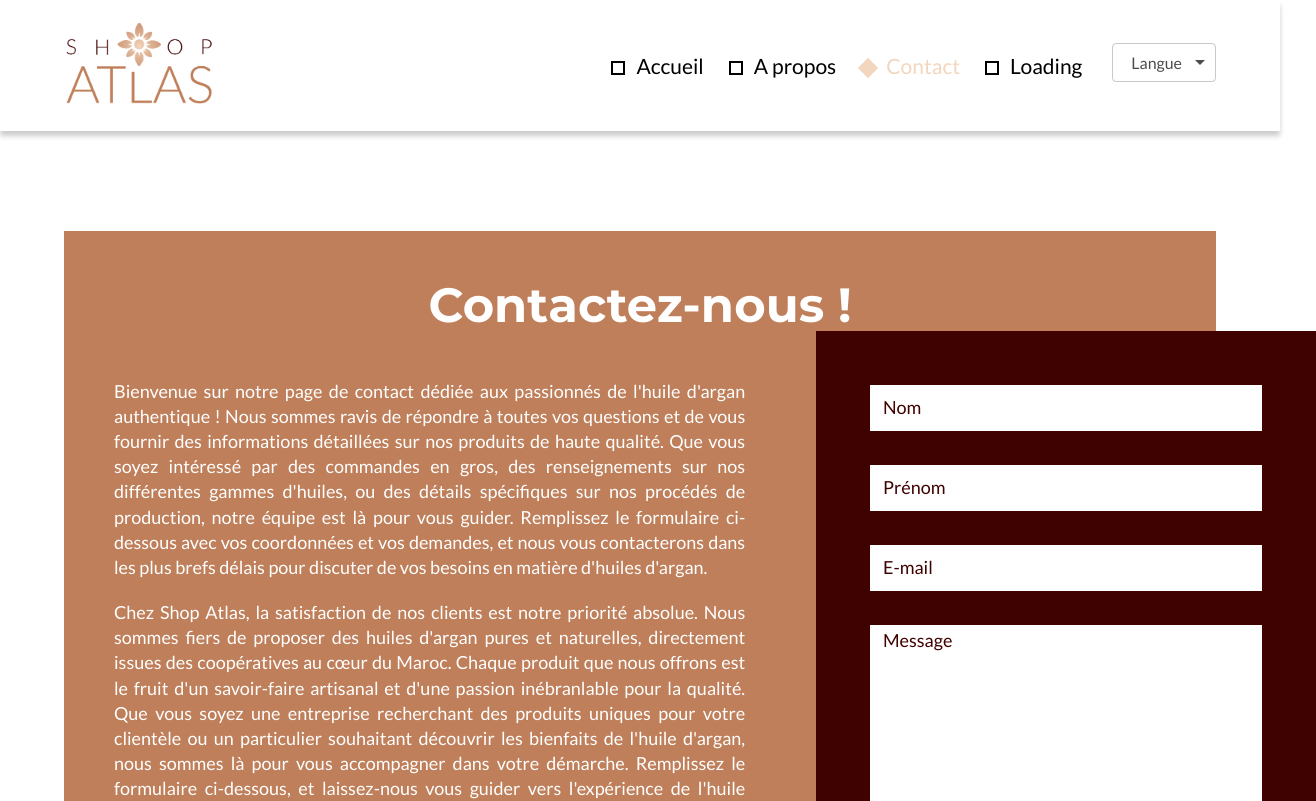
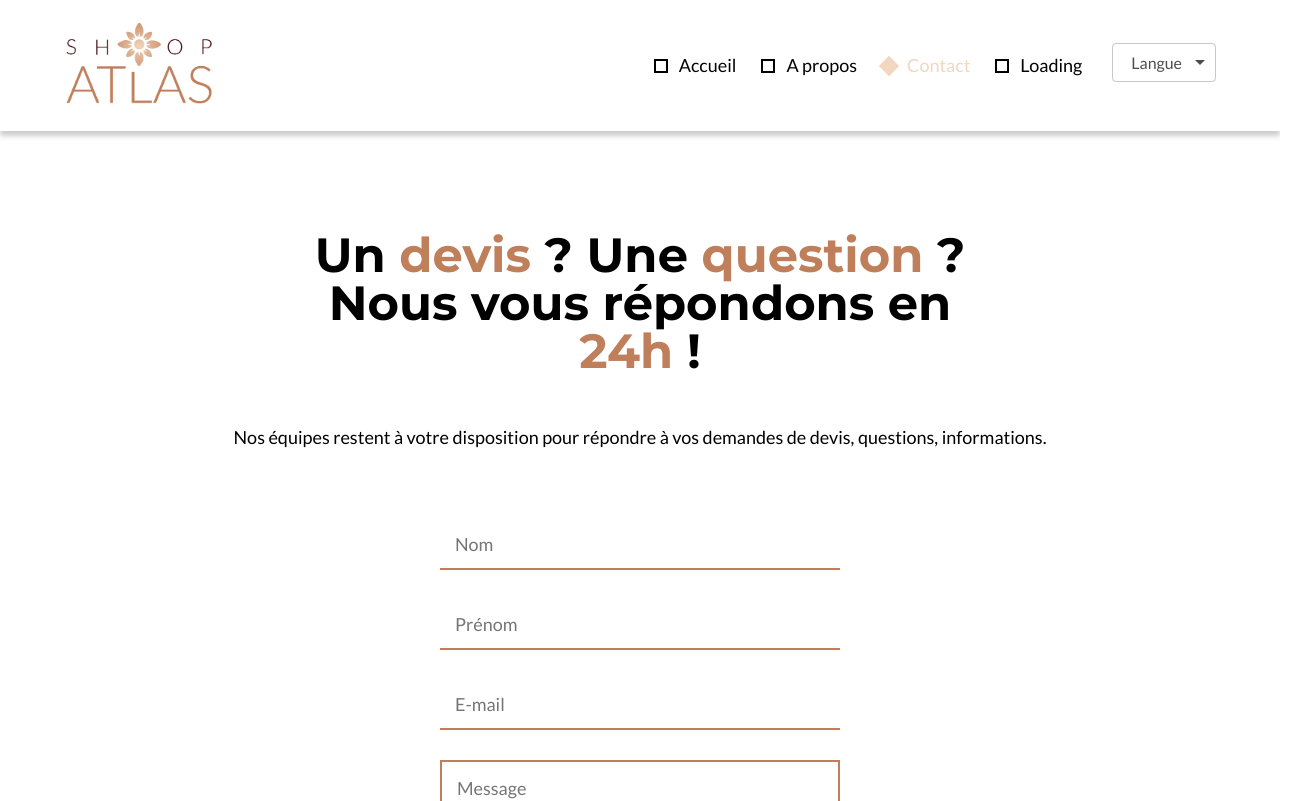
Before and after one commit to AnthonyCollette/kaido, a React (Create React App) app: page /contact in a window 1280 px wide. Shown: the top 801 px of the page, 1316 px wide, since content can reach past the window. Built offline with nearby package versions, Linux system fonts and the light colour scheme.

Commit message:
contact page

```diff
--- a/src/assets/scss/base/_typography.scss
+++ b/src/assets/scss/base/_typography.scss
@@ -56,3 +56,7 @@ p {
 footer {
     @include fontSize(16);
 }
+
+.text--brown {
+    color: $color-004;
+}
--- a/src/assets/scss/components/_form.scss
+++ b/src/assets/scss/components/_form.scss
@@ -1,6 +1,4 @@
 form {
-    background-color: $color-006;
-    border: 2px solid $color-006;
     padding: 50px;
     width: 500px;
     .form-group {
@@ -13,18 +11,31 @@ form {
     label {
         color: $color-006;
         position: absolute;
+        top: 10px;
         left: 5px;
-        background-color: $color-002;
         padding: 0 10px;
     }
     input {
-        border: 2px solid $color-006;
+        border: none;
+        border-bottom: 2px solid $color-004;
         height: 50px;
+        padding: 0 15px;
+        font-family: $primary-regular;
+        @include fontSize(18);
+        &:active, &:focus, &:focus-visible {
+            outline: none;
+        }
     }
     textarea {
-        border: 2px solid $color-006;
+        border: 2px solid $color-004;
         height: 300px;
         resize: none;
+        padding: 15px;
+        @include fontSize(18);
+        font-family: $primary-regular;
+        &:active, &:focus, &:focus-visible {
+            outline: none;
+        }
     }
     .btn {
         width: 100%;
--- a/src/assets/scss/layouts/_contact.scss
+++ b/src/assets/scss/layouts/_contact.scss
@@ -53,27 +53,23 @@
 }
 
 .contact-page {
-    padding: 100px 0 300px;
-    &--content {
-        max-width: 60%;
-    }
+    padding: 50px 0;
     .container {
-        color: $color-002;
+        color: $color-001;
         padding: 50px;
         position: relative;
-        background-color: $color-004;
+        display: flex;
+        flex-direction: column;
+        align-items: center;
     }
     h1 {
         @include fontSize(48);
         text-align: center;
         margin-bottom: 50px;
+        max-width: 62%;
+        font-family: $secondary-bold;
     }
     p {
         margin-bottom: 20px;
     }
-    form {
-        position: absolute;
-        right: -100px;
-        top: 100px;
-    }
 }
--- a/src/assets/scss/layouts/_nav.scss
+++ b/src/assets/scss/layouts/_nav.scss
@@ -2,7 +2,6 @@ nav {
     padding: 20px 0;
     box-shadow: 0 5px 5px rgba($color: $color-001, $alpha: 0.2);
     z-index: 999;
-    // position: fixed;
     width: 100%;
     background-color: $color-002;
 
@@ -34,7 +33,7 @@ nav {
         }
 
         a {
-            @include fontSize(21);
+            @include fontSize(18);
             color: $color-001;
             position: relative;
             transition: all 0.2s ease-in-out;
@@ -45,7 +44,7 @@ nav {
                 height: 10px;
                 border: 2px solid $color-001;
                 position: absolute;
-                top: 8px;
+                top: 5px;
                 left: -25px;
                 transition: all 0.2s ease-in-out;
             }
--- a/src/components/ContactPage.js
+++ b/src/components/ContactPage.js
@@ -5,15 +5,8 @@ const ContactPage = () => {
     return (
         <div className='contact-page'>
             <div className='container'>
-                <h1>Contactez-nous !</h1>
-                <div className='contact-page--content'>
-                    <p>
-                        Bienvenue sur notre page de contact dédiée aux passionnés de l'huile d'argan authentique ! Nous sommes ravis de répondre à toutes vos questions et de vous fournir des informations détaillées sur nos produits de haute qualité. Que vous soyez intéressé par des commandes en gros, des renseignements sur nos différentes gammes d'huiles, ou des détails spécifiques sur nos procédés de production, notre équipe est là pour vous guider. Remplissez le formulaire ci-dessous avec vos coordonnées et vos demandes, et nous vous contacterons dans les plus brefs délais pour discuter de vos besoins en matière d'huiles d'argan.
-                    </p>
-                    <p>
-                        Chez Shop Atlas, la satisfaction de nos clients est notre priorité absolue. Nous sommes fiers de proposer des huiles d'argan pures et naturelles, directement issues des coopératives au cœur du Maroc. Chaque produit que nous offrons est le fruit d'un savoir-faire artisanal et d'une passion inébranlable pour la qualité. Que vous soyez une entreprise recherchant des produits uniques pour votre clientèle ou un particulier souhaitant découvrir les bienfaits de l'huile d'argan, nous sommes là pour vous accompagner dans votre démarche. Remplissez le formulaire ci-dessous, et laissez-nous vous guider vers l'expérience de l'huile d'argan la plus authentique et raffinée.
-                    </p>
-                </div>
+                <h1>Un <span className='text--brown'>devis</span> ? Une <span className='text--brown'>question</span> ? Nous vous répondons en <span className='text--brown'>24h</span> !</h1>
+                <p>Nos équipes restent à votre disposition pour répondre à vos demandes de devis, questions, informations.</p>
                 <Form />
             </div>
         </div>
--- a/src/components/Form.js
+++ b/src/components/Form.js
@@ -1,23 +1,17 @@
-import React from 'react';
-
 const Form = () => {
     return (
         <form>
             <div className='form-group fg-input'>
-                <label for='lastname'>Nom</label>
-                <input type='text' name='lastname'></input>
+                <input type='text' name='lastname' placeholder="Nom"></input>
             </div>
             <div className='form-group fg-input'>
-                <label for='firstname'>Prénom</label>
-                <input type='text' name='firstname'></input>
+                <input type='text' name='firstname' placeholder="Prénom"></input>
             </div>
             <div className='form-group fg-input'>
-                <label for='email'>E-mail</label>
-                <input type='text' name='email'></input>
+                <input type='text' name='email' placeholder="E-mail"></input>
             </div>
             <div className='form-group fg-textarea'>
-                <label for='message'>Message</label>
-                <textarea type='text' name='message'></textarea>
+                <textarea type='text' name='message' placeholder="Message"></textarea>
             </div>
             <button className='btn btn--primary'>
                 Demander mon devis
--- a/src/locales/en/translation.json
+++ b/src/locales/en/translation.json
@@ -27,7 +27,7 @@
     "About-Page": {
         "Hero": {
             "title": "Who are we ?",
-            "desc": "Explore our company dedicated to argan oil, an authentic Moroccan treasure. As specialists in this Moroccan treasure, we are proud to present our argan oils, both cosmetic and edible. Our history is deeply rooted in the Moroccan landscape, where the argan tree thrives under the intense sun. Our meticulous harvesting methods perpetuate an age-old tradition. Every drop of oil we offer testifies to our commitment to quality, sustainability and the well-being of local communities. Immerse yourself in an authentic experience that harmoniously blends beauty and indulgence with our products."
+            "desc": "Are you looking for authentic argan oil? Shop Atlas is your destination for Moroccan argan oil. Our portal offers a wide range of this sun-drenched treasure for all cosmetic and food uses. Whether you're a professional or an individual, at Atlas you'll find all the authenticity of the argan tree, whose fruit has been carefully selected for its richness and purity. Every drop of our argan oil bears witness to our commitment to quality, sustainability and the well-being of local communities. Immerse yourself in an authentic experience that harmoniously blends beauty and indulgence with our products."
         },
         "Infos": {
             "title": "The Art of argan oil production in Morocco",
--- a/src/locales/fr/translation.json
+++ b/src/locales/fr/translation.json
@@ -27,7 +27,7 @@
     "About-Page": {
         "Hero": {
             "title": "Qui sommes-nous ?",
-            "desc": "Explorez notre entreprise dédiée à l'huile d'argan, un trésor authentique du Maroc. En tant que spécialistes de cette richesse marocaine, nous sommes fiers de présenter nos huiles d'argan, à la fois cosmétique et alimentaire. Notre histoire est profondément ancrée dans les paysages marocains, là où l'arganier prospère sous le soleil intense. Nous privilégions une récolte méticuleuse, perpétuant une tradition séculaire. Chaque goutte d'huile que nous offrons témoigne de notre engagement envers la qualité, la durabilité et le bien-être des communautés locales. Plongez dans une expérience authentique qui marie harmonieusement la beauté et la gourmandise avec nos produits."
+            "desc": "Vous êtes à la recherche d'une huile d'argan authentique ? Spécialiste de l'huile d'argan marocaine, Shop Atlas est votre destination privilégiée. Notre portail offre une large gamme de ce trésor ensoleillé pouvant correspondre à tout usage, cosmétique ou alimentaire. Professionnel ou particulier, chez Atlas, vous retrouverez toute l'authenticité de la culture de l'arganier dont le fruit a été soigneusement sélectionné pour sa richesse et sa pureté. Chaque goutte de notre huile d'argan témoigne de notre engagement envers la qualité, la durabilité et le bien-être des communautés locales. Plongez dans une expérience authentique qui marie harmonieusement la beauté et la gourmandise avec nos produits."
         },
         "Infos": {
             "title": "L'Art de la production de l'huile d'argan au Maroc",
```
